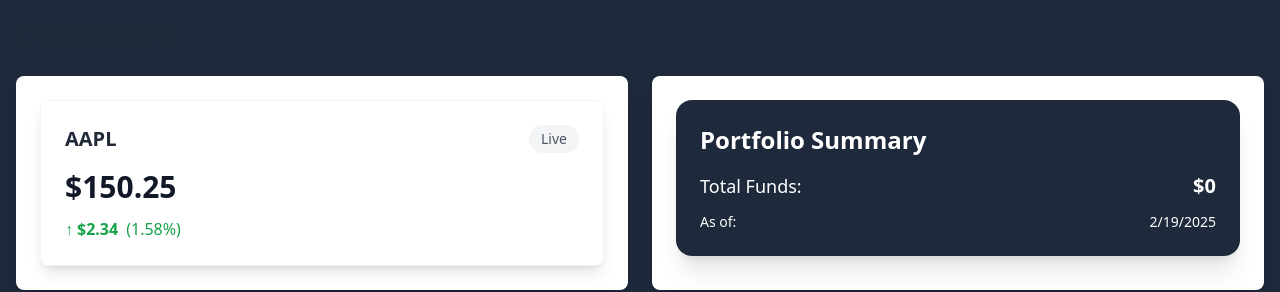
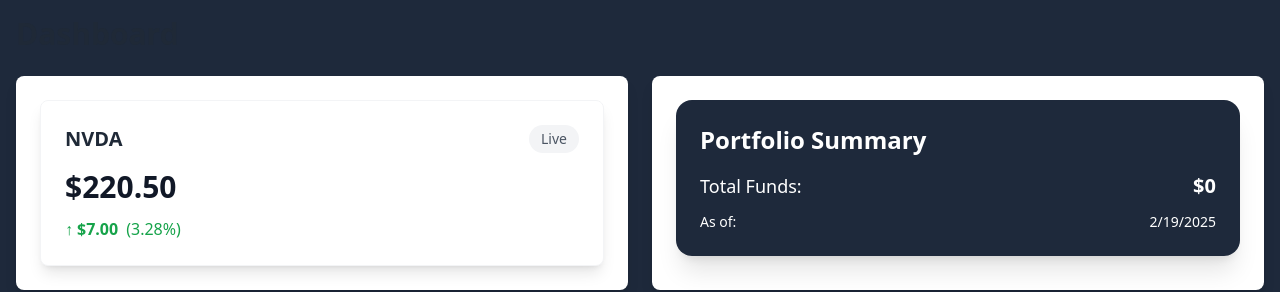
Before and after one commit to Vansh5632/StockBrokerApp, a Next.js app: page /dashboard in a window 1280 px wide. Shown: the top 292 px of the page. Built offline with nearby package versions, Linux system fonts and the light colour scheme; no server answers.

Commit message:
fake market simulation

```diff
--- a/src/components/trading/LiveStockPrice.tsx
+++ b/src/components/trading/LiveStockPrice.tsx
@@ -11,12 +11,68 @@
   symbol: string;
 }
 
-const mockStockData: StockData = {
-  symbol: "AAPL",
-  price: 150.25,
-  change: 2.34,
-  percentChange: "1.58%",
-};
+const mockStockData: StockData[] = [
+  {
+    symbol: "AAPL",
+    price: 150.25,
+    change: 2.34,
+    percentChange: "1.58%",
+  },
+  {
+    symbol: "TSLA",
+    price: 800.00,
+    change: -5.00,
+    percentChange: "-0.62%",
+  },
+  {
+    symbol: "AMZN",
+    price: 3500.00,
+    change: 10.00,
+    percentChange: "0.29%",
+  },
+  {
+    symbol: "MSFT",
+    price: 300.00,
+    change: -1.50,
+    percentChange: "-0.50%",
+  },
+  {
+    symbol: "GOOGL",
+    price: 2805.50,
+    change: 2.50,
+    percentChange: "0.09%",
+  },
+  {
+    symbol: "FB",
+    price: 355.64,
+    change: 4.50,
+    percentChange: "1.28%",
+  },
+  {
+    symbol: "NFLX",
+    price: 590.65,
+    change: -6.50,
+    percentChange: "-1.09%",
+  },
+  {
+    symbol: "NVDA",
+    price: 220.50,
+    change: 7.00,
+    percentChange: "3.28%",
+  },
+  {
+    symbol: "BABA",
+    price: 160.00,
+    change: -3.00,
+    percentChange: "-1.85%",
+  },
+  {
+    symbol: "INTC",
+    price: 55.00,
+    change: 0.50,
+    percentChange: "0.91%",
+  },
+];
 
 export default function LiveStockPrice({ symbol }: LiveStockPriceProps) {
   const [stockData, setStockData] = useState<StockData | null>(null);
@@ -28,7 +84,10 @@
       try {
         let data;
         if (process.env.NODE_ENV === "development") {
-          data = mockStockData;
+          data = mockStockData.find(stock => stock.symbol === symbol);
+          if (!data) {
+            throw new Error("Stock data not found");
+          }
         } else {
           const response = await fetch(`/api/marketData?symbol=${symbol}`);
           data = await response.json();
--- a/src/pages/dashboard.tsx
+++ b/src/pages/dashboard.tsx
@@ -13,7 +13,7 @@
         <div className="grid grid-cols-1 md:grid-cols-2 lg:grid-cols-4 gap-6">
           <div className="col-span-1 lg:col-span-2 bg-white shadow-lg rounded-lg overflow-hidden transition-transform transform hover:scale-105 hover:shadow-xl">
             <div className="p-6">
-              <LiveStockPrice symbol={"GOOGL"} />
+              <LiveStockPrice symbol={"NVDA"} />
             </div>
           </div>
           <div className="col-span-1 lg:col-span-2 bg-white shadow-lg rounded-lg overflow-hidden transition-transform transform hover:scale-105 hover:shadow-xl">
```
Also changed, not shown: src/lib/seed.ts (added, +33 -0 lines), 2 other files (tests, documents, lock files or other folders).
